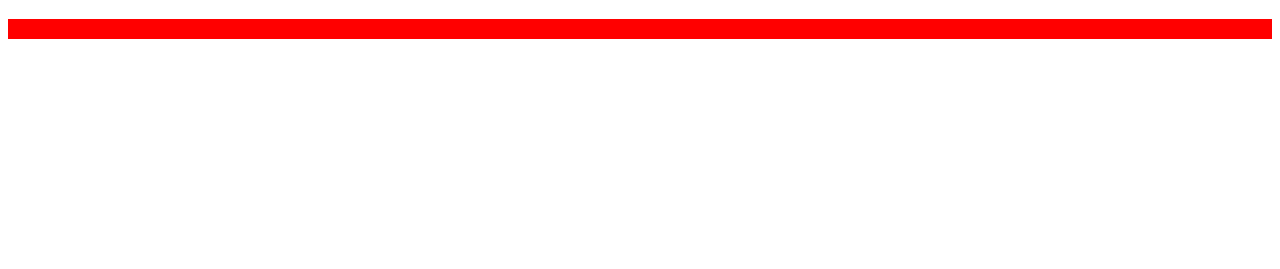
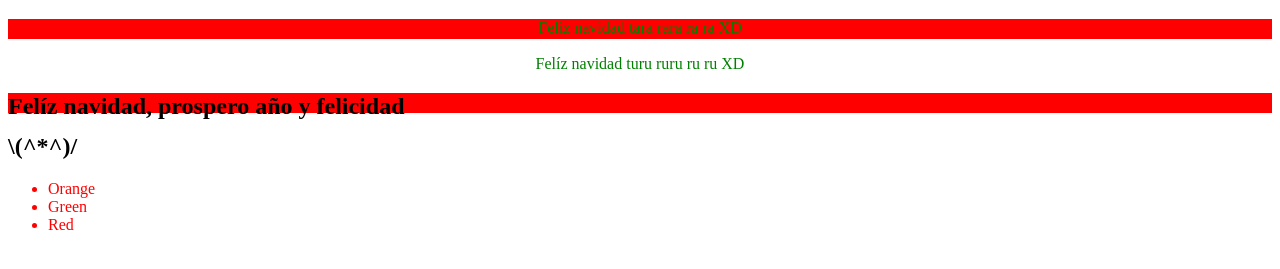
Before and after one commit to EsmeraldaMedrano/CSS, a plain HTML site: page index.html in a window 1280 px wide. Shown: the part 61-330 px from the top of the page. Drawn offline with Linux system fonts and the light colour scheme.

Commit message:
modified text elements with css

```diff
--- a/index.css
+++ b/index.css
@@ -1,9 +1,16 @@
-h1{
+h1, p{
   color: green;
   text-align: center;
 }
 .example{
   background-color: red;
   height: 20px;
-
 }
+h2.ejemplo{
+  color: white;
+  font-size: 40px;
+}
+#colors{
+  background-color: 'rgba(#e01313, 1)';
+  color:red;
+}
--- a/index.html
+++ b/index.html
@@ -21,6 +21,18 @@
   </style>-->
   <body>
     <h1>Hola Mundo</h1>
-    <p class="example"></p>
+    <p class="example">Felíz navidad tara rara ra ra XD</p>
+    <span>
+      <p>Felíz navidad turu ruru ru ru XD</p>
+      <h2 class="example">Felíz navidad, prospero año y felicidad</h2>
+    </span>
+    <h2>\(^*^)/</h2>
+    <div id="colors">
+      <ul>
+        <li>Orange</li>
+        <li>Green</li>
+        <li>Red</li>
+      </ul>
+    </div>
   </body>
 </html>
```
